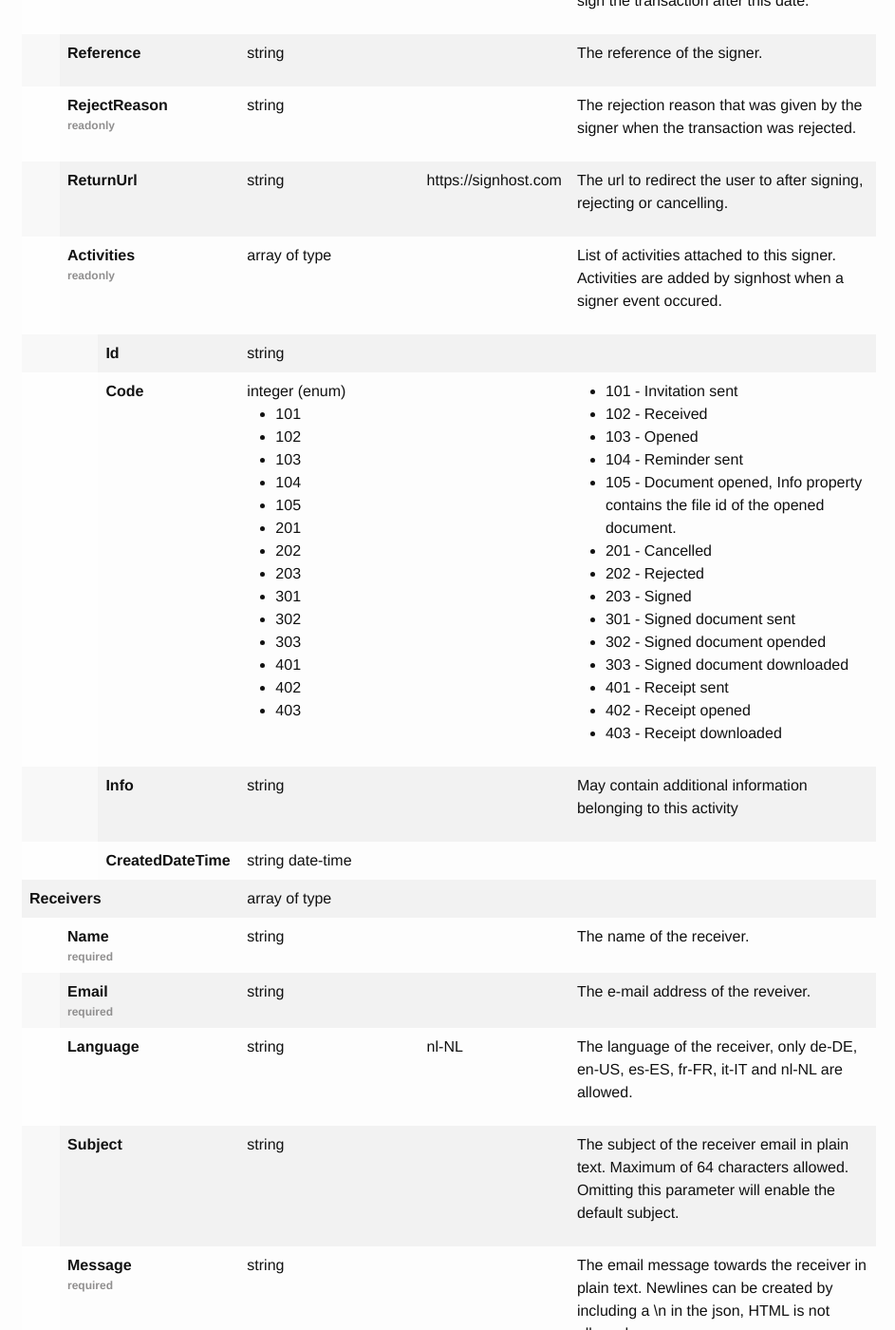
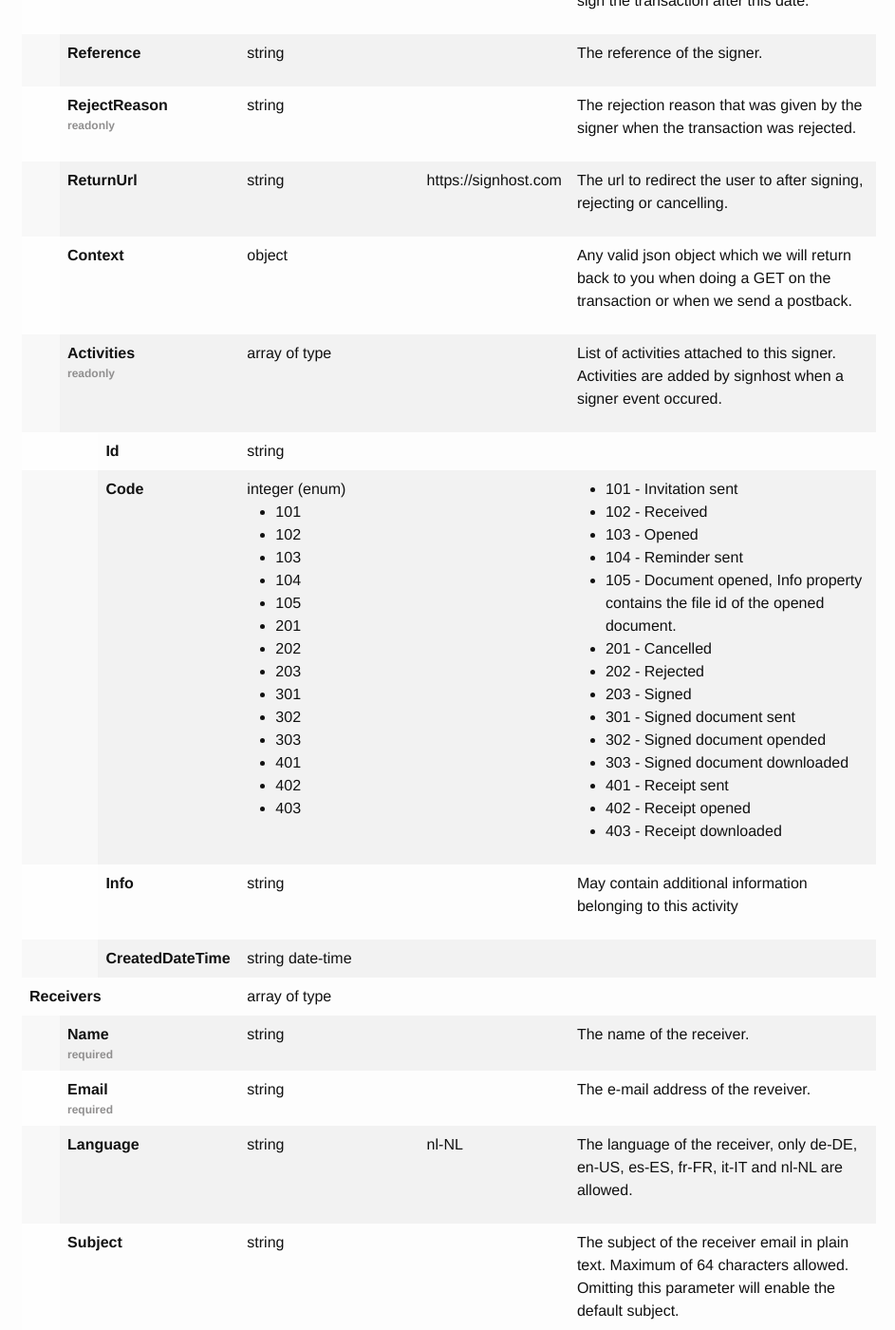
Before and after one commit to markohantula/evidos.github.io, a Jekyll site: the page built from endpoints.html, in a window 1280 px wide and 1400 px high, scrolled down 10056 px. Shown: the whole window at 95% size, without its empty margins (167-1110 px from the left). Built offline with Jekyll 4.4.1, drawn with Linux system fonts in a browser that asks for light colours; some of the changed text lies outside the part shown.

Commit message:
Add missing context property to Signer and receiver models (#68)

```diff
--- a/_data/api-swagger.yaml
+++ b/_data/api-swagger.yaml
@@ -323,6 +323,9 @@ definitions:
               description: The url to redirect the user to after signing, rejecting or cancelling.
               default: https://signhost.com
               type: string
+            Context:
+              type: object
+              description: Any valid json object which we will return back to you when doing a GET on the transaction or when we send a postback.
             Activities:
               type: array
               readOnly: true
@@ -403,6 +406,9 @@ definitions:
             Reference:
               type: string
               description: The reference of the receiver.
+            Context:
+              type: object
+              description: Any valid json object which we will return back to you when doing a GET on the transaction or when we send a postback.
       Reference:
         type: string
         description: The reference of the transaction. For example "1234"
```
